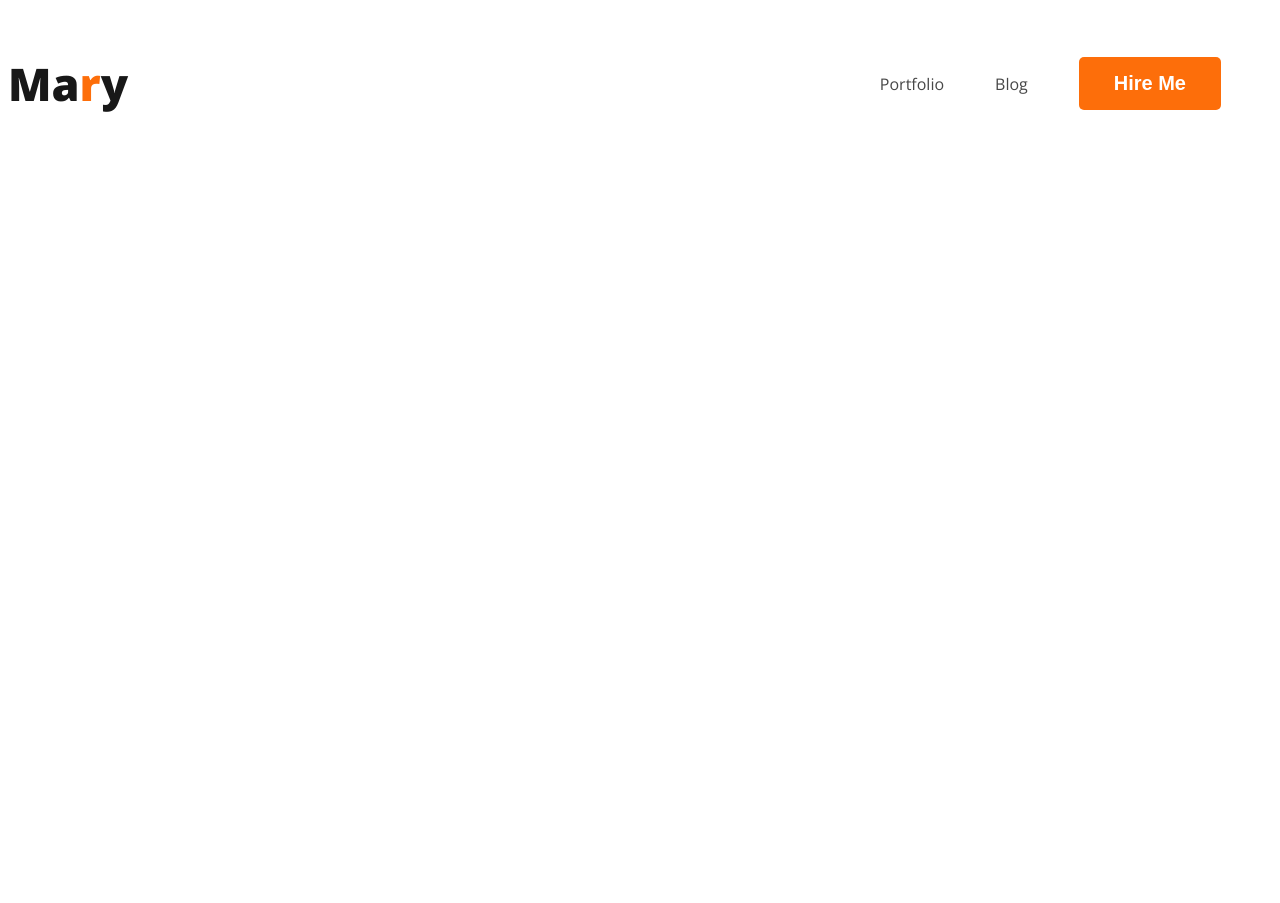
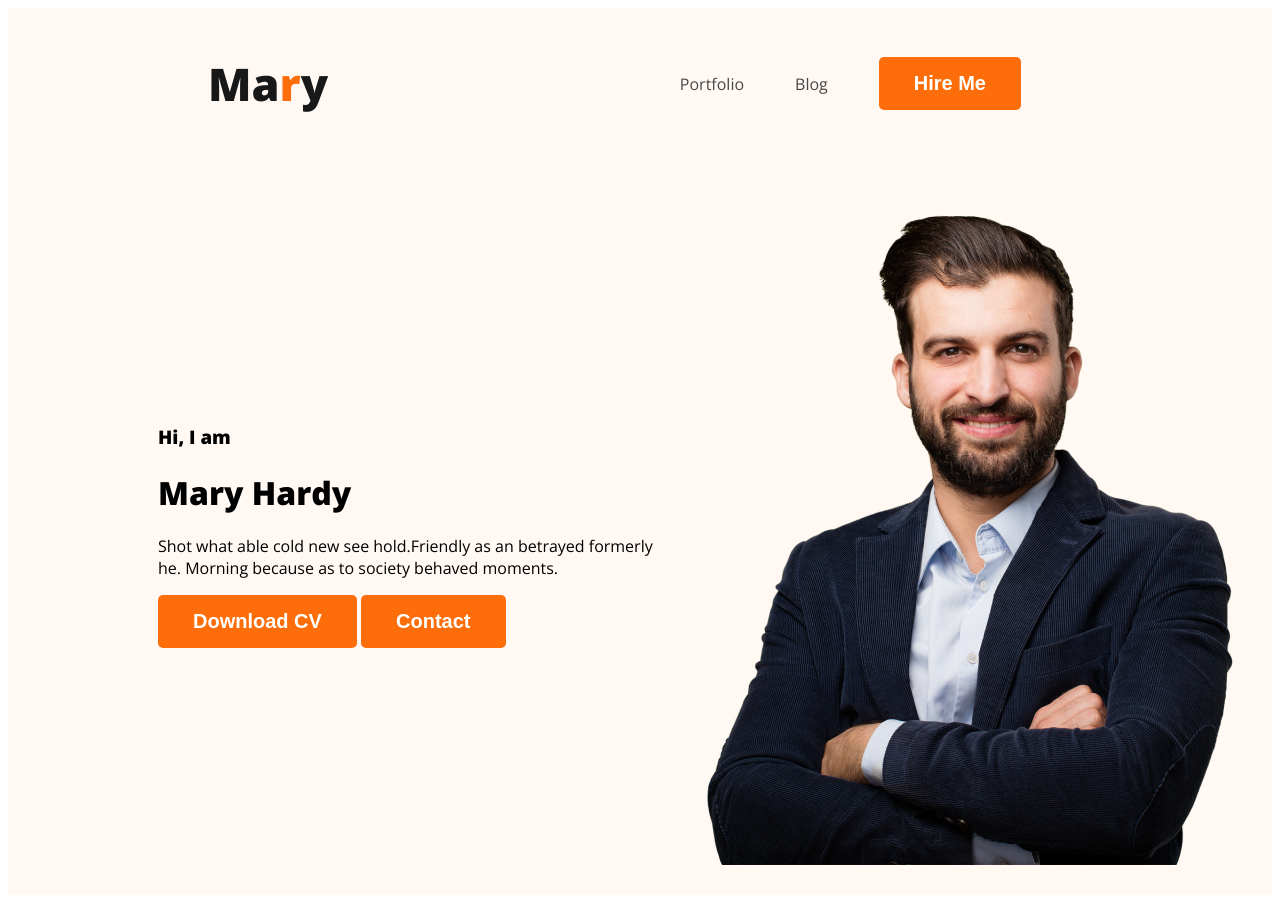
Before and after one commit to mihir-x/mary-jane, a plain HTML site: page index.html in a window 1280 px wide. Before the commit the page ends 800 px from the top, so only its background shows below. Drawn offline with nearby package versions, Linux system fonts and the light colour scheme.

Commit message:
Added parts of banner

```diff
--- a/index.html
+++ b/index.html
@@ -12,7 +12,7 @@
 </head>
 
 <body>
-    <header>
+    <header class="header">
         <nav>
             <h3 class="lo_name">Ma<span class="text_primary">r</span>y</h3>
             <ul>
@@ -21,6 +21,17 @@
                 <li><button class="btn_primary">Hire Me</button></li>
             </ul>
         </nav>
+        <div class="banner">
+            <div class="banner_content">
+                <h3>Hi, I am</h3>
+                <h1>Mary Hardy</h1>
+                <p>Shot what able cold new see hold.Friendly as an betrayed formerly he. Morning because as to society
+                    behaved moments.</p>
+                <button class="btn_primary">Download CV</button>
+                <button class="btn_primary">Contact</button>
+            </div>
+            <img class="profile_picture" src="./images/hardy.png" alt="">
+        </div>
     </header>
     <main>
 
--- a/styles/style.css
+++ b/styles/style.css
@@ -22,6 +22,7 @@ nav {
     display: flex;
     justify-content: space-between;
     align-items: center;
+    margin: 0 200px;
 }
 
 .lo_name {
@@ -44,3 +45,19 @@ nav a {
     text-decoration: none;
     color: #474747;
 }
+
+/* header related styles */
+.header {
+    background: #FFF8F3;
+}
+
+.banner {
+    padding: 30px 30px 30px 150px;
+    display: flex;
+    align-items: center;
+}
+
+.profile_picture {
+    width: 584px;
+    height: 676px;
+}
```
